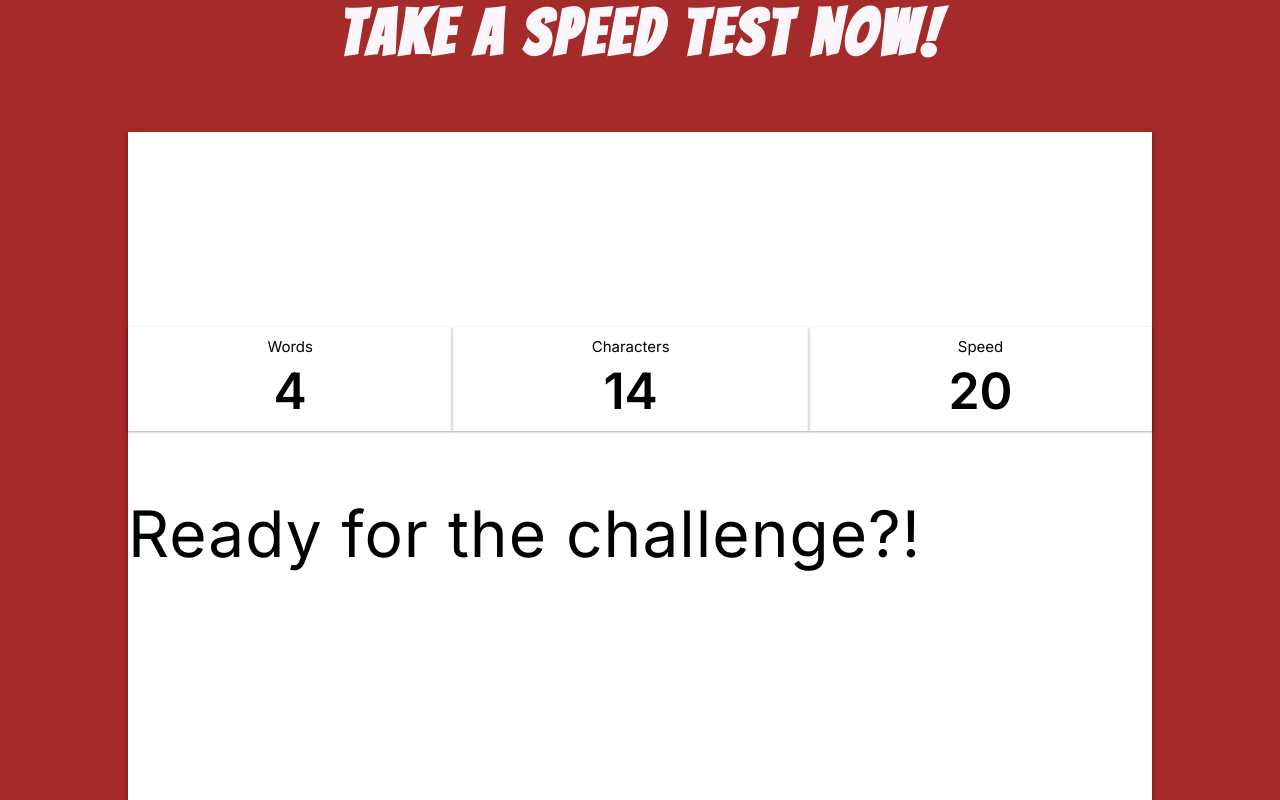
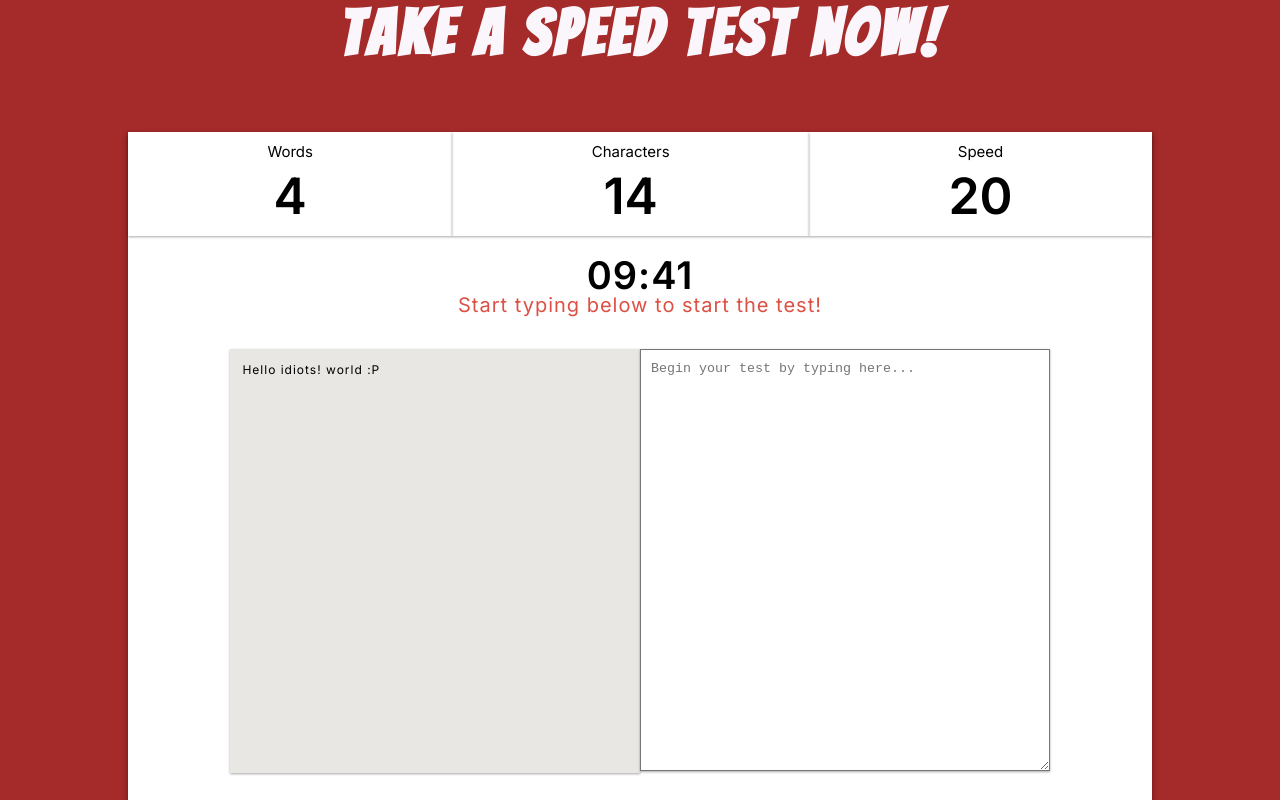
Before and after one commit to waridrox/flash-type, a React (Create React App) app: page / in a window 1280 px wide. Shown: the part 860-1660 px from the top of the page. Built offline with nearby package versions, Linux system fonts and the light colour scheme.

Commit message:
Added conditional rendering of TypingChallengeContainer and TryAgain component

```diff
--- a/src/components/TestContainer/TestContainer.jsx
+++ b/src/components/TestContainer/TestContainer.jsx
@@ -3,15 +3,31 @@
 import TypingChallengeContainer from '../TypingChallengeContainer/TypingChallengeContainer'
 import './TestContainer.css'
 
-const TestContainer = ({
-    words,
-    characters,
-    wpm
-}) => {
+const TestContainer = ({ words, characters, wpm }) => {
+
+    const timeRemaining = 21;
+
     return (
         <div className="test-container">
-            <div data-aos="fade-up" className="typing-challenge-container"></div>
-                <TypingChallengeContainer words={words} characters={characters} wpm={wpm} />
+            {
+                (timeRemaining > 0) ? (
+                <div data-aos="fade-up" className="typing-challenge-container">
+                <TypingChallengeContainer
+                words={words}
+                characters={characters}
+                wpm={wpm} />
+                </div>
+                ) : (
+
+                <div className="try-again-container">
+                <TryAgain
+                words={words}
+                characters={characters}
+                wpm={wpm}/>
+                </div>
+                )
+            }
+
             {/* <h1>This is the test-</h1> */}
             {/* <div className="try-again-container">
                 <TryAgain words={words} characters={characters} wpm={wpm}/>
--- /dev/null
+++ b/src/components/TypingChallenge/TypingChallenge.css
@@ -0,0 +1,76 @@
+.typing-challenge {
+    display: flex;
+    flex-direction: column;
+    flex-grow: 1;
+    align-items: center;
+    justify-content: center;
+}
+
+.timer-container {
+    margin: 16px;
+    /* margin-bottom: 0; */
+}
+
+.timer {
+    font-size: 38px;
+    font-weight: 600;
+    margin: 0;
+    text-align: center;
+}
+
+.timer-info {
+    margin: 0;
+    margin-top: -5px;
+    color: #dd5044;
+    font-size: 20px;
+    text-align: center;
+}
+
+.textarea-container {
+    margin: 16px;
+    display: flex;
+    flex-direction: row;
+    flex-grow: 1;
+    width: 80%;
+}
+
+.textarea-left,
+.textarea-right {
+    display: flex;
+    width: 50%;
+    flex-grow: 1;
+}
+
+.textarea {
+    text-align: left;
+    flex-grow: 1;
+    height: 400px;
+    width: 100%;
+    padding: 10px;
+    line-height: 18px;
+    flex-wrap: wrap;
+    box-shadow: 0 1px 3px rgba(0, 0, 0, 0.12), 0 1px 2px rgba(0, 0, 0, 0.24);
+    transition: all 0.3s cubic-bezier(0.25, 0.8, 0.25, 1);
+    overflow: scroll;
+}
+
+.textarea:hover {
+    box-shadow: 0 14px 28px rgba(0, 0, 0, 0.25), 0 10px 10px rgba(0, 0, 0, 0.22);
+}
+
+.textarea::-webkit-scrollbar {
+    display: none;
+}
+
+.textarea {
+    -ms-overflow-style: none; /* IE and Edge */
+    scrollbar-width: none; /* Firefox */
+}
+
+.test-paragraph {
+    font-size: 12px;
+    background: #e9e7e4;
+    padding: 12px;
+    /* display: flex;
+    flex-direction: row; */
+}
--- /dev/null
+++ b/src/components/TypingChallenge/TypingChallenge.jsx
@@ -0,0 +1,32 @@
+import React from 'react'
+import './TypingChallenge.css'
+
+const TypingChallenge = ({ selectedParagraph }) => {
+
+    return (
+        <div className="typing-challenge">
+            <div className="timer-container">
+                <p className="timer">09:41</p>
+                    <p className="timer-info">
+                        Start typing below to start the test!
+                    </p>
+            </div>
+
+            <div className="textarea-container">
+                <div className="textarea-left">
+                    <div className="textarea test-paragraph">
+                        {selectedParagraph}
+                    </div>
+                </div>
+
+                <div className="textarea-right">
+                    <textarea className="textarea"
+                    placeholder="Begin your test by typing here..." ></textarea>
+                </div>
+            </div>
+
+        </div>
+     );
+}
+
+export default TypingChallenge;
--- a/src/components/TypingChallengeContainer/TypingChallengeContainer.jsx
+++ b/src/components/TypingChallengeContainer/TypingChallengeContainer.jsx
@@ -1,5 +1,6 @@
 import React from 'react';
 import ChallengeDetailsCards from '../ChallengeDetailsCards/ChallengeDetailsCards';
+import TypingChallenge from '../TypingChallenge/TypingChallenge';
 import './TypingChallengeContainer.css'
 
 const TypingChallengeContainer = ({words, characters, wpm}) => {
@@ -17,7 +18,8 @@
             {/* main challenge section */}
 
             <div className="typewriter-container">
-                <p>Ready for the challenge?!</p>
+                <TypingChallenge selectedParagraph="Hello idiots! world :P"/>
+                {/* <p>Ready for the challenge?!</p> */}
             </div>
         </div>
      );
```
